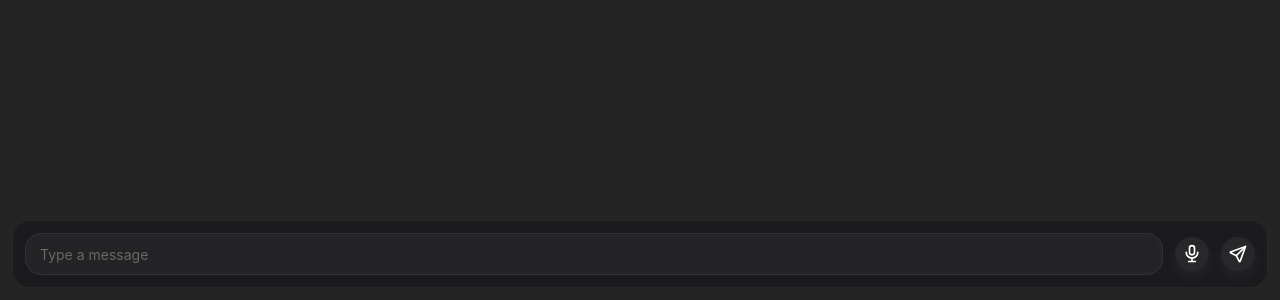
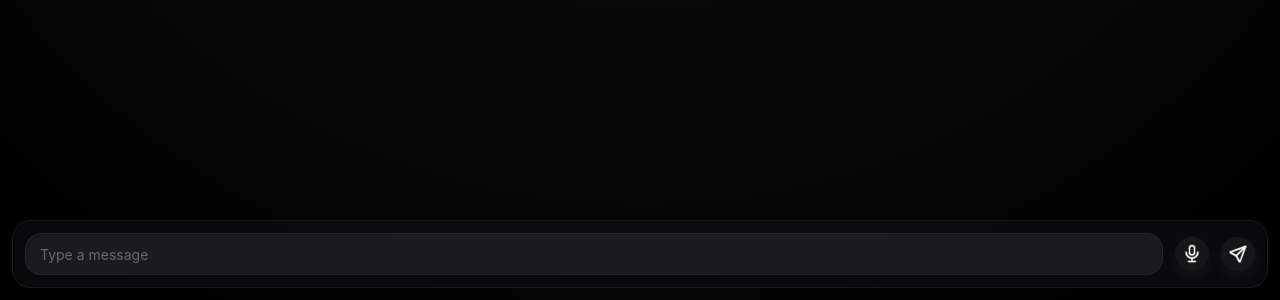
Before and after one commit to dhruvked/temp-prompt-tester, a Next.js app in the folder apps/web/: page / in a window 1280 px wide. Shown: the part 500-800 px from the top of the page. Built offline with nearby package versions, Linux system fonts and the light colour scheme.

Commit message:
polishing the app

```diff
--- /dev/null
+++ b/apps/web/src/app/global.css
@@ -0,0 +1,47 @@
+/* globals.css */
+* {
+  will-change: transform;
+}
+html,
+body {
+  margin: 0;
+  padding: 0;
+  background: #0a0a0a;
+  color: white;
+  overscroll-behavior: none;
+  font-family: "Inter", sans-serif !important;
+  background: radial-gradient(circle at top, #111 0%, #000 100%);
+  color: white;
+}
+html {
+  scroll-behavior: smooth;
+}
+html,
+body {
+  -webkit-tap-highlight-color: transparent;
+}
+/* Smooth fade for messages */
+@keyframes fadeIn {
+  from {
+    opacity: 0;
+    transform: translateY(4px);
+  }
+  to {
+    opacity: 1;
+    transform: translateY(0);
+  }
+}
+
+/* Hide scrollbars like ChatGPT */
+*::-webkit-scrollbar {
+  width: 0px;
+  height: 0px;
+}
+* {
+  scrollbar-width: none;
+}
+
+/* Selection color */
+::selection {
+  background: rgba(90, 115, 255, 0.4);
+}
--- a/apps/web/src/app/layout.tsx
+++ b/apps/web/src/app/layout.tsx
@@ -1,5 +1,12 @@
 import { MantineProvider, ColorSchemeScript } from "@mantine/core";
 import "@mantine/core/styles.css";
+import "@/app/global.css";
+
+export const metadata = {
+  title: "Choreo AI Training App",
+  description: "AI-assisted evaluation and feedback",
+  themeColor: "#000000",
+};
 
 export default function RootLayout({
   children,
@@ -9,11 +16,24 @@ export default function RootLayout({
   return (
     <html lang="en" suppressHydrationWarning>
       <head>
+        {/* Fonts */}
+        <link
+          href="https://fonts.googleapis.com/css2?family=Inter:wght@300;400;500;600&display=swap"
+          rel="stylesheet"
+        />
+
+        {/* Mobile UX */}
+        <meta name="viewport" content="width=device-width, initial-scale=1" />
+
+        {/* PWA */}
+        <link rel="manifest" href="/manifest.json" />
+
+        {/* Debug Console (Eruda) — Loaded only on mobile */}
         <script src="https://cdn.jsdelivr.net/npm/eruda"></script>
         <script
           dangerouslySetInnerHTML={{
             __html: `
-              if (typeof window !== 'undefined') {
+              if (typeof window !== 'undefined' && /mobile|android|iphone/i.test(navigator.userAgent)) {
                 eruda.init({
                   defaults: {
                     displaySize: 30,
@@ -26,7 +46,13 @@ export default function RootLayout({
           }}
         />
       </head>
-      <body>
+
+      <body
+        style={{
+          fontFamily: "Inter, sans-serif",
+          paddingBottom: "env(safe-area-inset-bottom)",
+        }}
+      >
         <MantineProvider defaultColorScheme="dark">{children}</MantineProvider>
       </body>
     </html>
```
Also changed, not shown: apps/web/src/index.css (+11 -0 lines).
